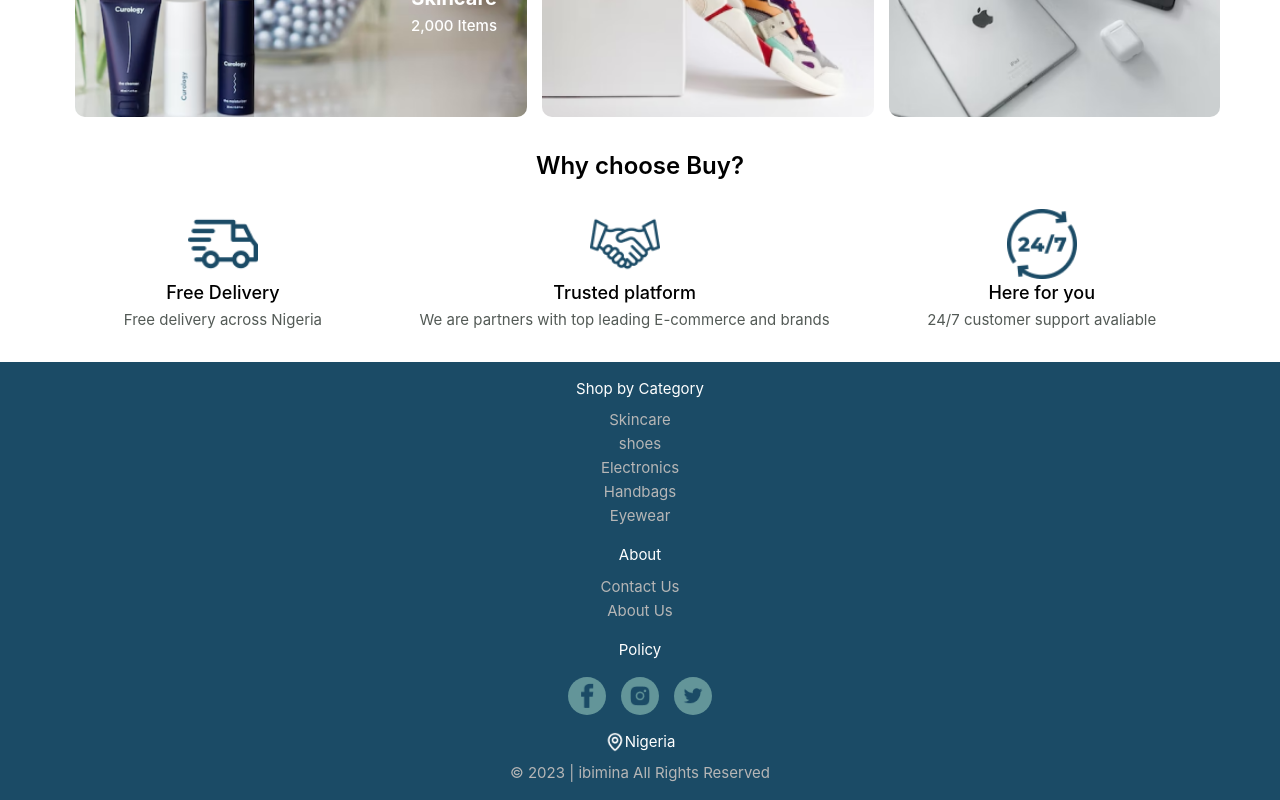
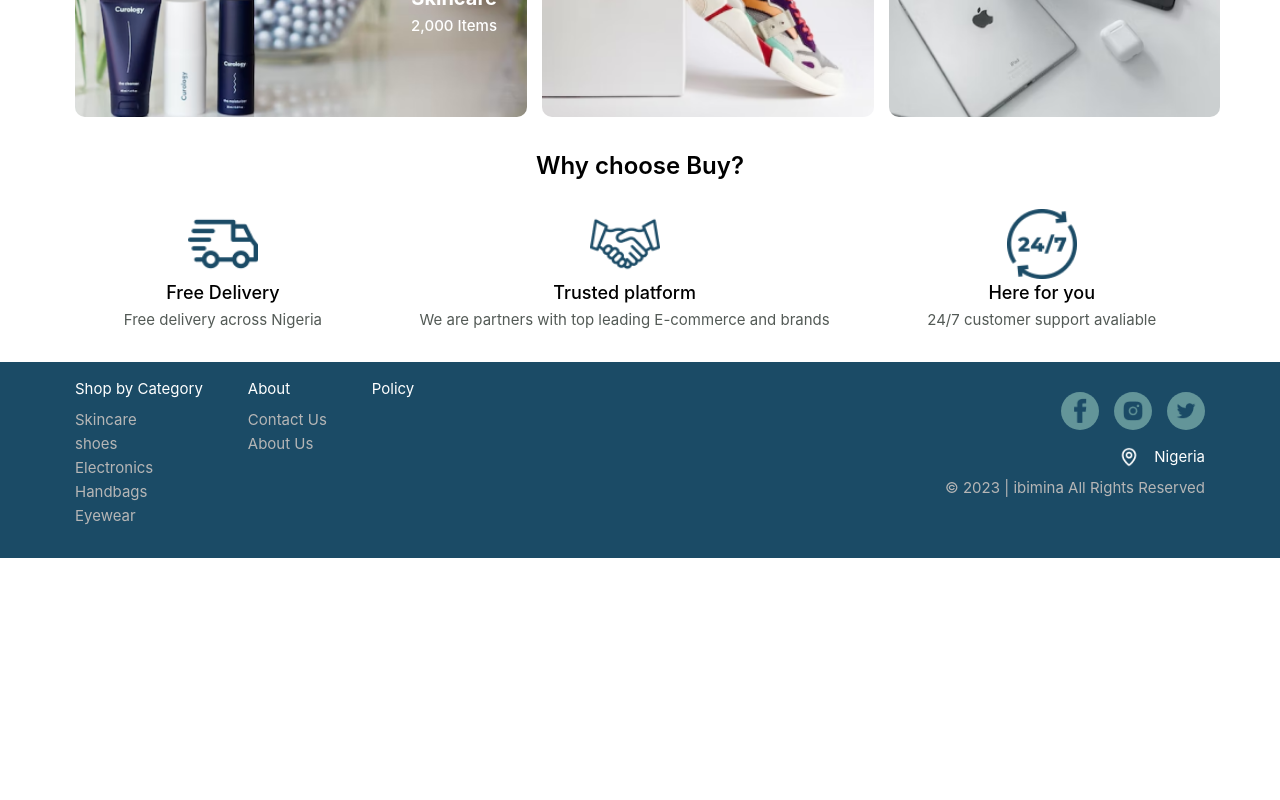
Before and after one commit to ibimina/buy, a Vue app: page / in a window 1280 px wide. Shown: the part 717-1517 px from the top of the page. After the commit the page ends 1275 px from the top, so only its background shows below. Built offline with nearby package versions, Linux system fonts and the light colour scheme.

Commit message:
docs: add styled class to element

```diff
--- a/src/components/FooterBar.vue
+++ b/src/components/FooterBar.vue
@@ -1,6 +1,6 @@
 <template>
     <footer>
-        <ul>
+        <ul class="footer_links">
             <li class="hd">Shop by Category
                 <ul class="sub">
                     <li class="grey">Skincare</li>
@@ -55,18 +55,22 @@ footer {
     align-items: center;
     justify-content: center;
 }
-.location img,.gen {
+
+.location img,
+.gen {
     width: 20px;
 }
 
-.fb{
+.fb {
     width: 13px;
 }
+
 .location {
     display: flex;
     align-items: center;
     justify-content: center;
     margin-bottom: 0.5em;
+    gap: 1em;
 }
 
 .socials {
@@ -87,7 +91,29 @@ footer {
 .sub {
     margin-top: 0.5em;
 }
+
 @media (min-width:60rem) {
+    footer {
+        display: flex;
+        justify-content: space-between;
+        padding: 1em 5em;
+    }
 
-}
-</style>
+    .footer_links {
+        display: flex;
+        gap: 3em;
+    }
+
+    .hd {
+        text-align: left;
+    }
+
+    .socials,
+    .location {
+        justify-content: flex-end;
+    }
+
+    .contact {
+        text-align: right;
+    }
+}</style>
```
